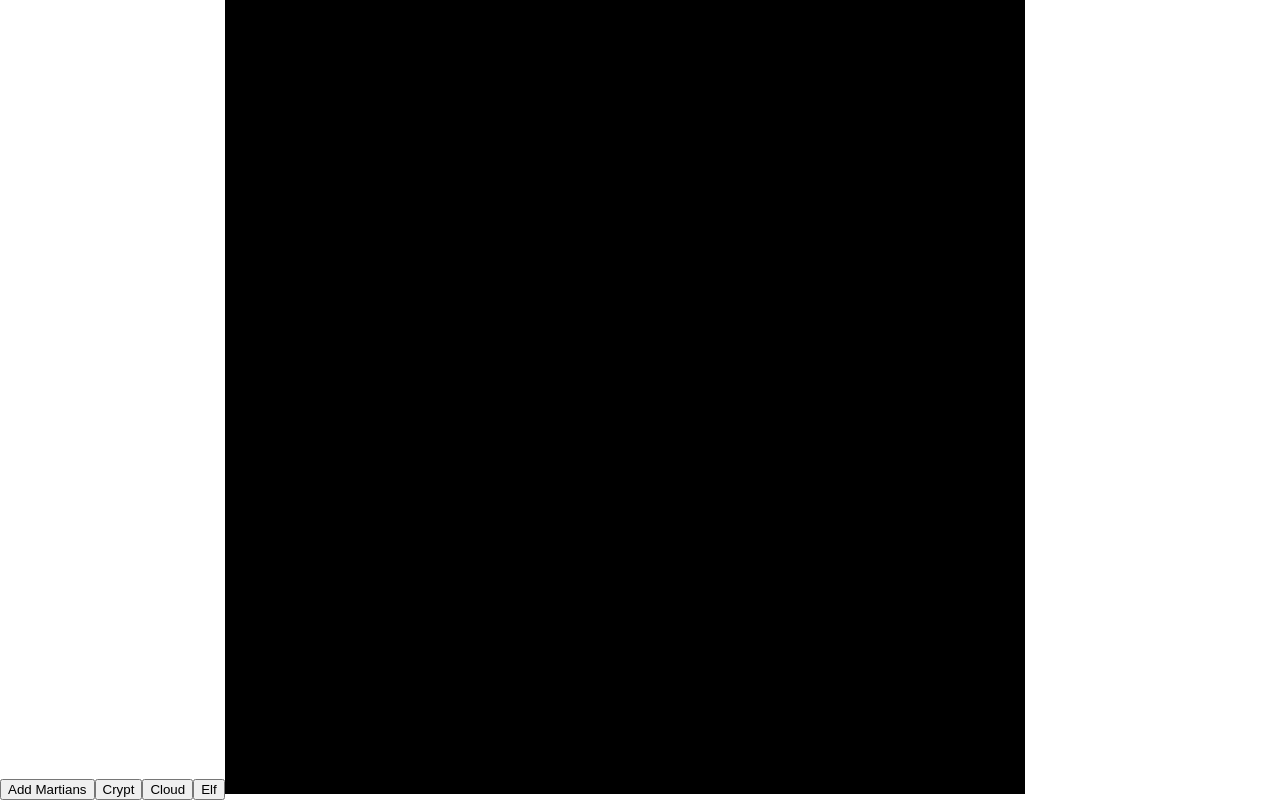
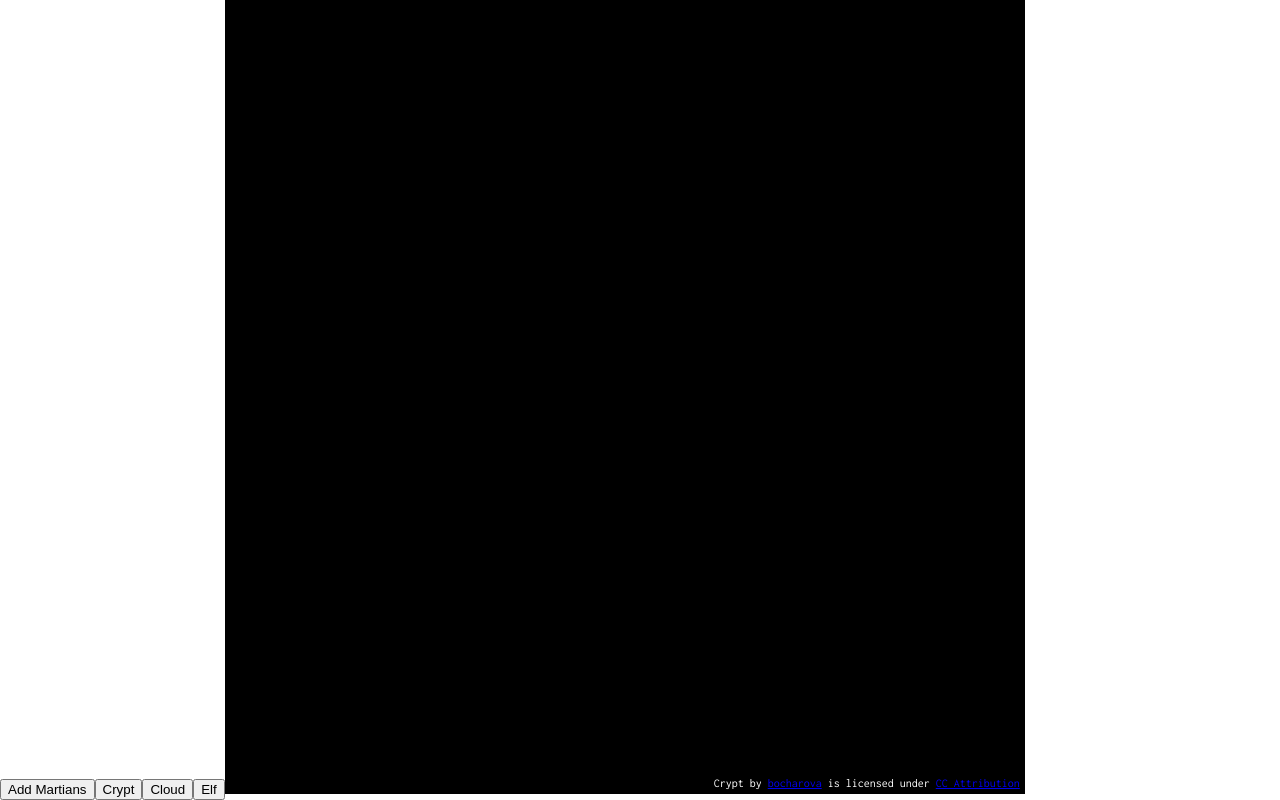
Before and after one commit to HellSquirrel/martians-animation, a React app: page /webgl in a window 1280 px wide. Both pictures are taken after a click on the button "Crypt". Shown: the part 63-863 px from the top of the page. Built offline with nearby package versions, Linux system fonts and the light colour scheme; no server answers.

Commit message:
add credentials

```diff
--- a/src/WebGL.js
+++ b/src/WebGL.js
@@ -37,7 +37,11 @@ const imported = [
     cameraPosition: [0, 0, 100],
     position: [0, -10, 0],
     fov: [45, width / height, 1, 500],
-    clearColor: "#000"
+    clearColor: "#000",
+    cp: {
+      name: "bocharova",
+      url: "https://sketchfab.com/apsnu"
+    }
   },
   {
     name: "Cloud",
@@ -48,6 +52,10 @@ const imported = [
     pointLight: {
       color: 0xffffff,
       position: [1, 1, 1]
+    },
+    cp: {
+      name: "aneeshaynee",
+      url: "https://sketchfab.com/aneeshaynee"
     }
   },
 
@@ -60,6 +68,10 @@ const imported = [
     pointLight: {
       color: 0xffffff,
       position: [10, 10, 10]
+    },
+    cp: {
+      name: "linart",
+      url: "https://sketchfab.com/linart"
     }
   }
 ];
@@ -176,6 +188,7 @@ const addGLTFModel = (canvas, model) => {
 const WebGL = () => {
   const canvas = useRef(null);
   const [currentModel, setModel] = useState("martians");
+  const modelData = imported.find(d => d.name === currentModel);
 
   return (
     <React.Fragment>
@@ -212,7 +225,37 @@ const WebGL = () => {
           {model.name}
         </button>
       ))}
-      <canvas width={width} height={height} ref={canvas} />
+      <div style={{ position: "relative", display: "inline-flex" }}>
+        <canvas width={width} height={height} ref={canvas} />
+        {modelData && (
+          <div
+            style={{
+              position: "absolute",
+              bottom: 5,
+              right: 5,
+              color: "#fff",
+              fontSize: 12
+            }}
+          >
+            {modelData.name} by{" "}
+            <a
+              href={modelData.cp.url}
+              target="_blank"
+              rel="noopener noreferrer"
+            >
+              {modelData.cp.name}
+            </a>{" "}
+            is licensed under{" "}
+            <a
+              href="https://creativecommons.org/licenses/by/4.0/"
+              target="_blank"
+              rel="noopener noreferrer"
+            >
+              CC Attribution
+            </a>
+          </div>
+        )}
+      </div>
     </React.Fragment>
   );
 };
```
